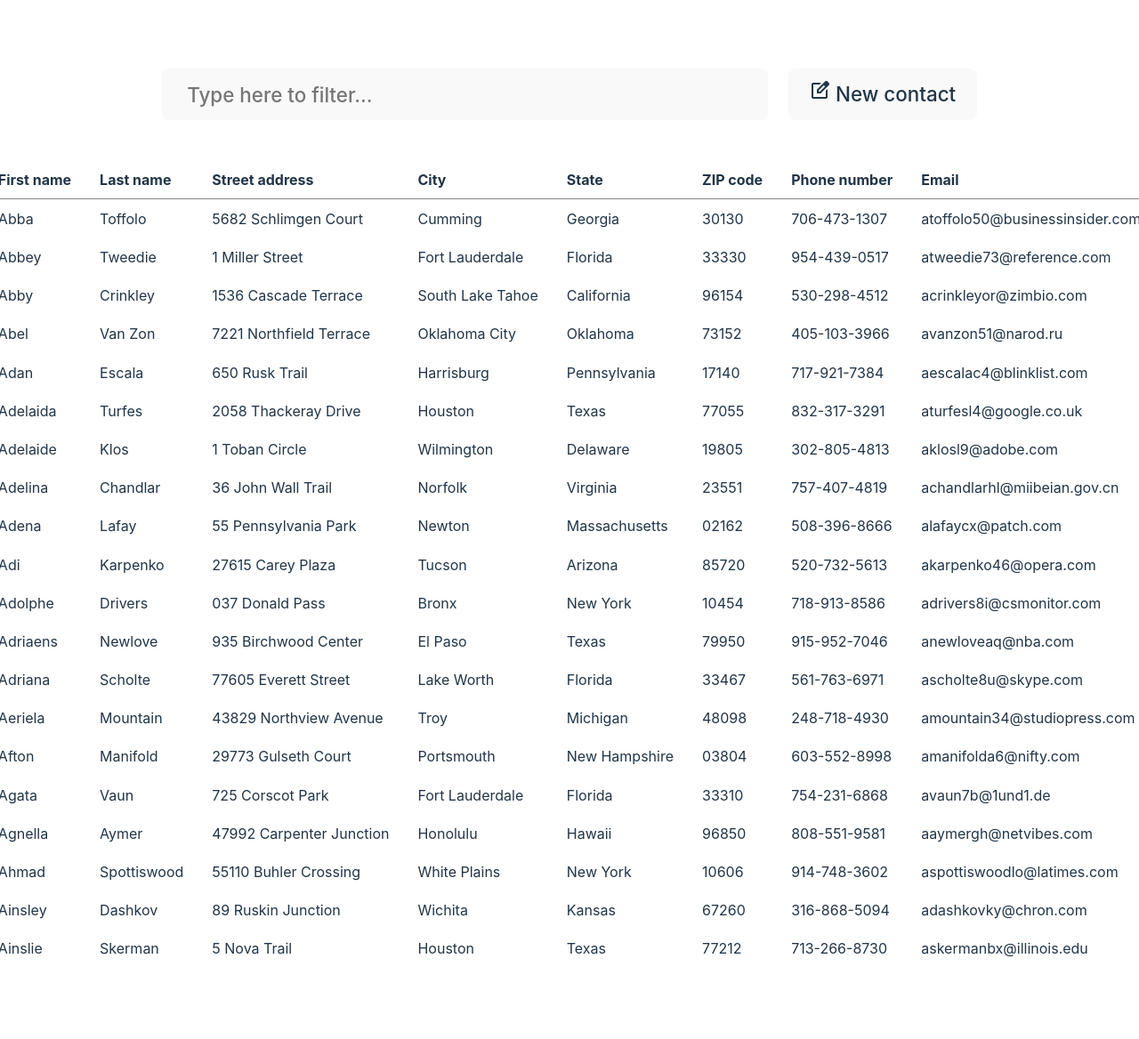
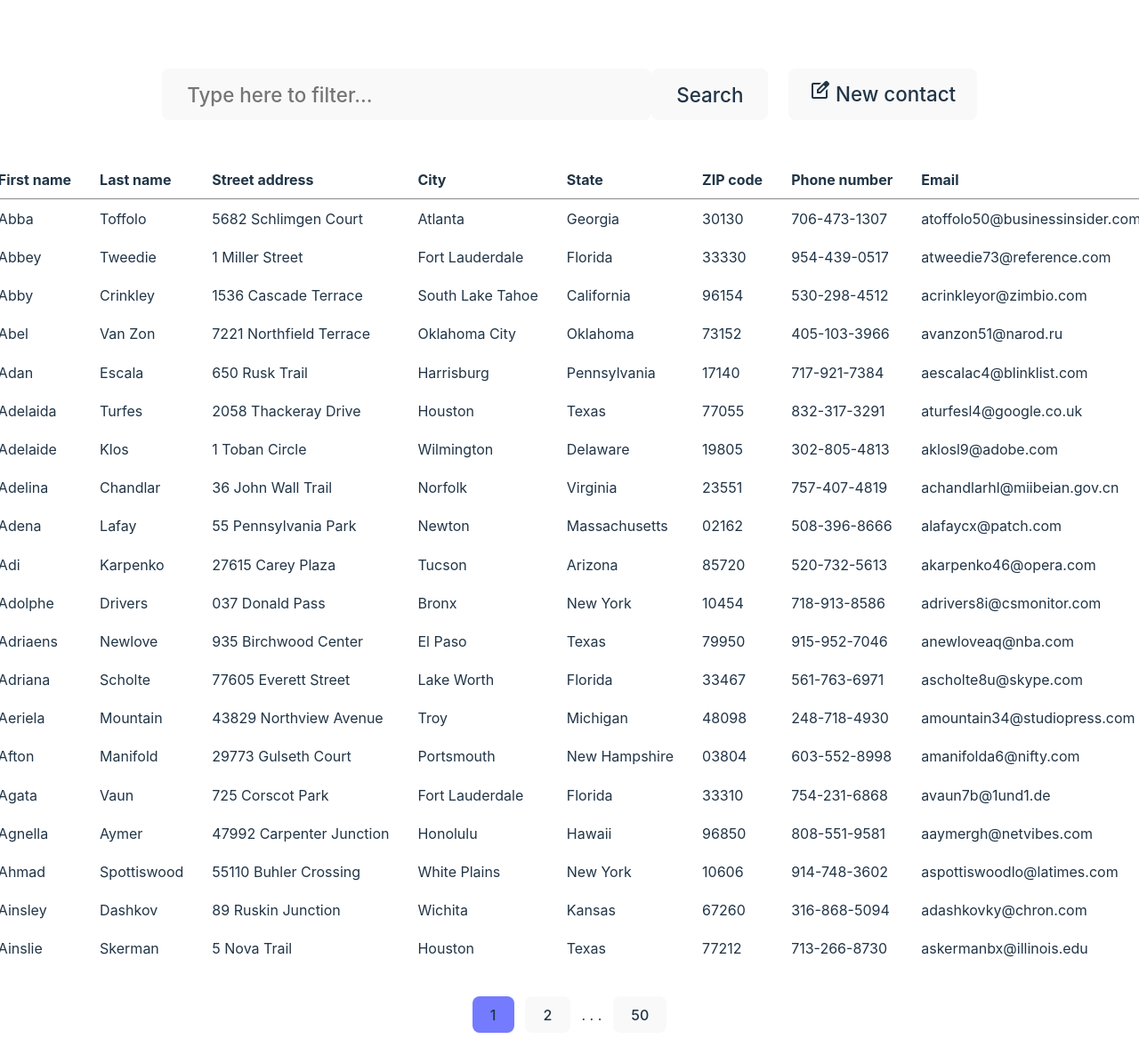
Before and after one commit to tsakalerisk/Carpet-Project, a plain HTML site: page frontend/index.html in a window 1280 px wide. Shown: the part 132-1300 px from the top of the page at 89% size. Before the commit the page ends 1220 px from the top, so only its background shows below. Drawn offline with nearby package versions, Linux system fonts and the light colour scheme.

Commit message:
Add pages and on submit search

```diff
--- a/frontend/index.html
+++ b/frontend/index.html
@@ -19,7 +19,10 @@
       </h1>
     </a>
     <div class="controls">
-      <input class="filter" type="text" placeholder="Type here to filter...">
+      <form action="." class="filter-form">
+        <input class="filter" type="search" placeholder="Type here to filter..." name="filter">
+        <input type="submit" value="Search">
+      </form>
       <a id="new_contact" class="button" href="new-contact.html">
         <span class="material-symbols-outlined">edit_square</span>
         New contact
@@ -49,7 +52,7 @@
           Edit contact
         </h2>
       </div>
-      <form action="" method="post">
+      <form action="" method="post" class="contact-form">
         <div>
           <label for="first_name">First name</label>
           <input type="text" name="first_name" id="first_name" required>
@@ -85,6 +88,7 @@
         <input type="submit" value="Update contact">
       </form>
     </div>
+    <div class="paging"></div>
   </div>
   <script src="main.js"></script>
 </body>
--- a/frontend/main.js
+++ b/frontend/main.js
@@ -1,18 +1,25 @@
 const CONTACTS_PER_PAGE = 20
 
-let data, page = 0
+let data, current_page = 1
+let filter = new URLSearchParams(document.location.search).get("filter")
+document.querySelector('.filter').value = filter
 
 let getData = async () => {
     let response = await fetch('./MOCK_DATA.json')
-    data = await response.json()
-    updateTable(data.sort((a, b) => a.first_name > b.first_name ? 1 : -1).slice(0, 20))
+    data = (await response.json())
+        .filter(x => !filter || x.first_name.toLowerCase().startsWith(filter.toLowerCase()))
+    updateTable(data)
+    updatePages(data)
 }
 
 getData()
 
 let updateTable = data => {
     let table = document.querySelector('#contacts')
-    table.innerHTML = data.map(x => `
+    table.innerHTML = data
+        .sort((a, b) => a.first_name > b.first_name ? 1 : -1)
+        .slice((current_page - 1) * CONTACTS_PER_PAGE, current_page * CONTACTS_PER_PAGE)
+        .map(x => `
         <tr>
             <td>${x.first_name}</td>
             <td>${x.last_name}</td>
@@ -31,16 +38,29 @@ let updateTable = data => {
                 </button>
             </td>
         </tr>
-    `).join('')
+    `)
+        .join('')
 }
 
-let filterText = document.querySelector('.filter')
-filterText.oninput = e => {
-    updateTable(
-        data
-            .filter(x => x.first_name.toLowerCase().includes(e.target.value.toLowerCase()))
-            .slice(0, 20)
-    )
+let updatePages = data => {
+    let paging = document.querySelector('.paging')
+    let pages = Array.from({ length: Math.ceil(data.length / CONTACTS_PER_PAGE) }, (_, i) => i + 1)
+    let mapToButton = x => `
+        <button class="${x === current_page ? 'current' : ''}" onclick="setPage(${x})" ${x === current_page ? 'disabled' : ''}>
+            ${x}
+        </button>
+    `
+    paging.innerHTML = pages
+        .filter(x => x === 1 || x === pages.length || Math.abs(current_page - x) < 2)
+        .flatMap((x, i, filtered_pages) => filtered_pages[i + 1] > x + 1 ? [mapToButton(x), '. . .'] : [mapToButton(x)])
+        .join('')
+}
+
+let setPage = page => {
+    current_page = page
+    updateTable(data)
+    updatePages(data)
+    window.scrollTo(0, 0);
 }
 
 let showUpdateForm = id => {
--- a/frontend/style.css
+++ b/frontend/style.css
@@ -124,7 +124,13 @@ button:focus-visible,
   font-size: 1.4rem;
 }
 
-.filter {
+.filter-form {
+  flex: 1;
+  display: flex;
+}
+
+.filter-form>input[type="search"] {
+  box-sizing: border-box;
   flex: 1;
 }
 
@@ -172,23 +178,23 @@ td:nth-child(8) {
   width: max-content;
 }
 
-form {
+.contact-form {
   display: grid;
   font-size: 1.4em;
   gap: 1.6em;
 }
 
 @media (min-width: 700px) {
-  :not(.update-form)>form {
+  :not(.update-form)>.contact-form {
     grid-template-columns: 1fr 1fr;
   }
 }
 
-form>*:last-child {
+.contact-form>*:last-child {
   grid-column: 1 / -1;
 }
 
-form>div>* {
+.contact-form>div>* {
   display: block;
 }
 
@@ -269,3 +275,22 @@ tbody>tr:hover .contact-options {
   margin: 0 0 0 .4em;
   font-size: 2.2em;
 }
+
+.paging {
+  display: flex;
+  gap: .8em;
+  align-items: center;
+  margin-block: 2em;
+}
+
+.current {
+  cursor: auto;
+  background-color: #646cff;
+}
+
+@media (prefers-color-scheme: light) {
+  .current {
+    cursor: auto;
+    background-color: #747bff;
+  }
+}
```
Also changed, not shown: frontend/new-contact.html (+1 -1 lines), frontend/MOCK_DATA.json.
